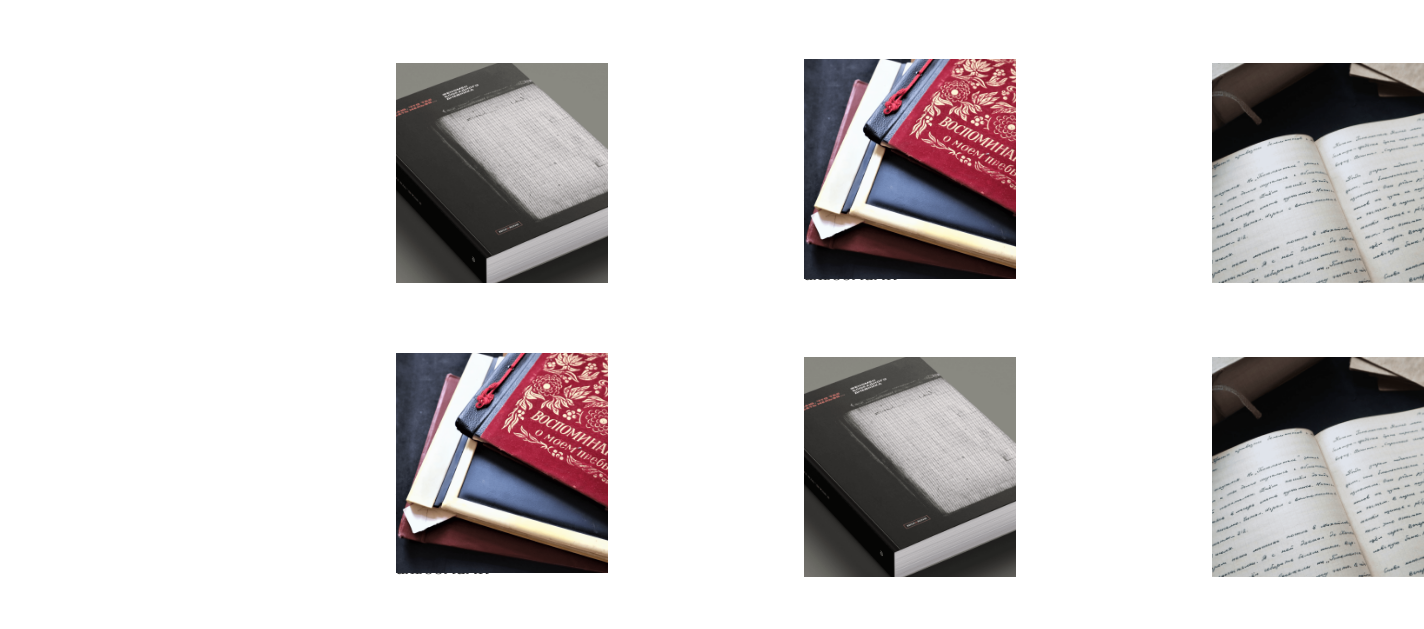
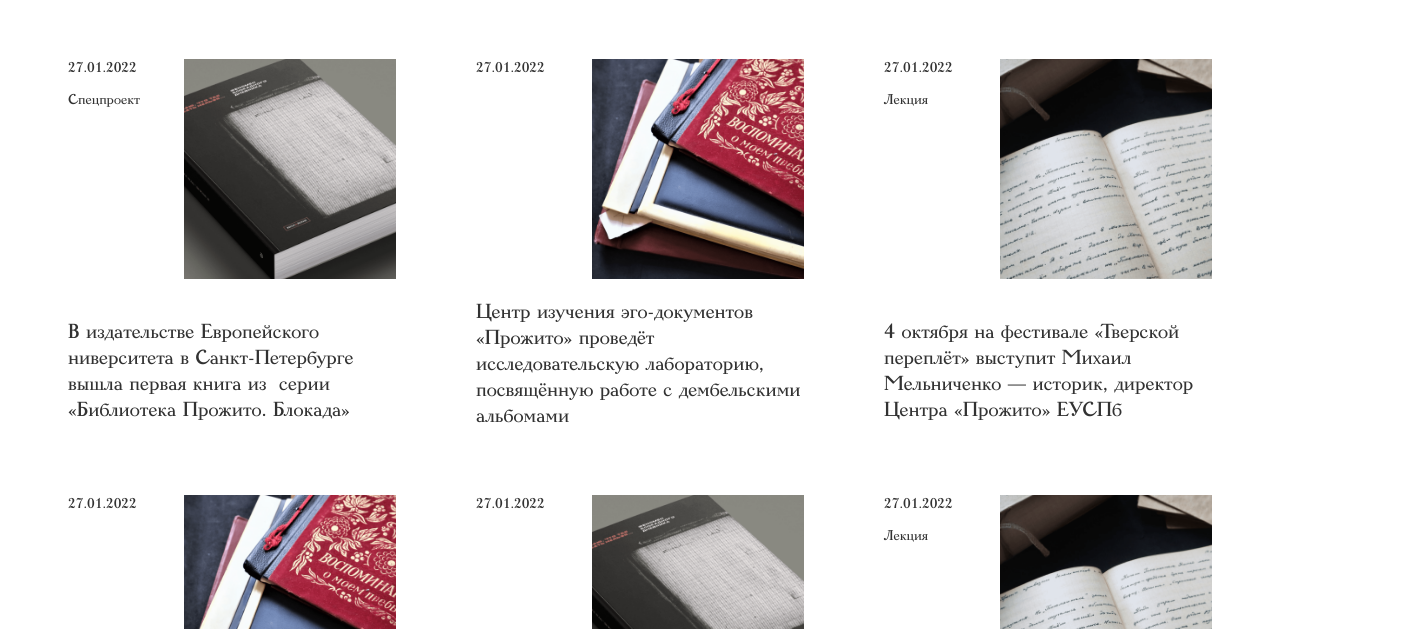
Before and after one commit to fRo0ne/4d0e5350f6a10aa44c7, a plain HTML site: page news.html in a window 1280 px wide. Shown: the part 171-800 px from the top of the page, 1424 px wide, since content can reach past the window. Drawn offline with Linux system fonts and the light colour scheme.

Commit message:
fix: стили и отступ

```diff
--- a/blocks/button/__container/button__container.css
+++ b/blocks/button/__container/button__container.css
@@ -1,5 +1,5 @@
 .button__container {
   position: absolute;
-  top: 10px;
+  top: 26px;
   right: 32px;
 }
--- a/blocks/item/item.css
+++ b/blocks/item/item.css
@@ -2,11 +2,7 @@
   width: 328px;
   display: grid;
   grid-template-columns: 116px 212px;
-<<<<<<< Updated upstream
   grid-template-rows: 20px 20px 180px minmax(150px);
-=======
-  grid-template-rows: 20px 20px 180px 150px;
->>>>>>> Stashed changes
   grid-template-areas:
     "date image"
     "tag image"
```
